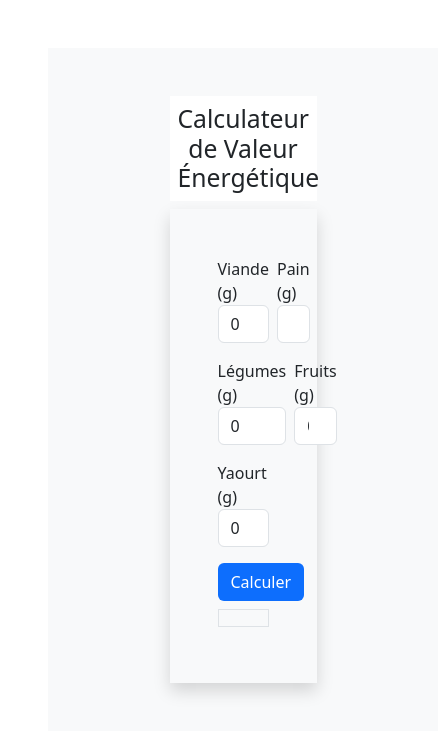
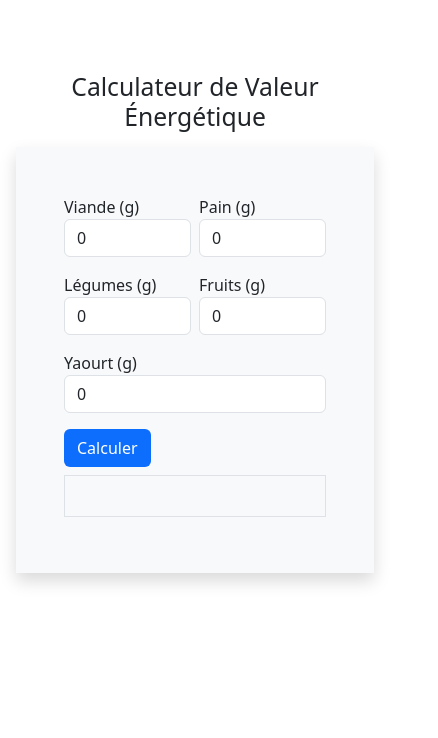
Before and after one commit to YassineBlue/calorie-calculator, a plain HTML site: page index.html in a window 390 px wide. Shown: the whole page, 438 px wide, since content can reach past the window. Drawn offline with nearby package versions, Linux system fonts and the light colour scheme.

Commit message:
Update responsive layout and calorie calculator

```diff
--- a/index.html
+++ b/index.html
@@ -4,31 +4,39 @@
     <meta charset="UTF-8">
     <meta name="viewport" content="width=device-width, initial-scale=1.0">
     <link rel="stylesheet" href="https://cdn.jsdelivr.net/npm/bootstrap@5.3.3/dist/css/bootstrap.min.css" integrity="sha384-QWTKZyjpPEjISv5WaRU9OFeRpok6YctnYmDr5pNlyT2bRjXh0JMhjY6hW+ALEwIH" crossorigin="anonymous">
-    <link rel="stylesheet" href="https://cdn.jsdelivr.net/npm/bootstrap-icons@1.13.1/font/bootstrap-icons.min.css">
+   <style type="text/css">
+        @media (max-width:790px){
+            .myform{
+                width: 100%!important;
+            }
+
+        }
+
+   </style>
 
     <title>Document</title>
 </head>
-<body>
+<body >
 
-    <div class="container m-5 p-5 bg-light">
-        <h2 class="w-50 mx-auto text-center p-2 bg-white ">Calculateur de Valeur Énergétique</h2>
-        <form action="" class="w-50 p-5 mx-auto shadow ">
+    <div class="container p-3  mt-5 ">
+        <h2 class=" mx-auto text-center p-2 bg-white ">Calculateur de Valeur Énergétique</h2>
+        <form action="" class="myform w-50 p-5 bg-light mx-auto shadow ">
             <div class="d-flex gap-2 mb-3 ">
-                <div class=" ">
+                <div >
                         <label for="Viande" class="form-control-label">Viande (g)</label>
                         <input type="number" class="form-control" value="0" id="Viande">
                 </div>
-                <div class=" ">
+                <div >
                         <label for="Pain" class="form-control-label">Pain (g)</label>
                         <input type="number" class="form-control" value="0" id="Pain">
                 </div>
            </div>
             <div class="d-flex gap-2 mb-3">
-                <div class=" ">
+                <div >
                         <label for="Légumes" class="form-control-label">Légumes (g)</label>
                         <input type="number" class="form-control" value="0" id="Légumes">
                 </div>
-                <div class=" ">
+                <div >
                         <label for="Fruits" class="form-control-label">Fruits (g)</label>
                         <input type="number" class="form-control" value="0" id="Fruits">
                 </div>
@@ -38,7 +46,7 @@
                 <input type="number" class="form-control" value="0" id="Yaourt">
            </div>
            <button type="button" class="btn bg-primary text-white" id="Calculer">Calculer</button>
-           <p id="result" class="text-center h5 mt-2 border p-2" ></p>
+           <p id="result" class="text-center h5 mt-2 border p-2" > &nbsp;</p>
         </form>
 
     </div>
```
